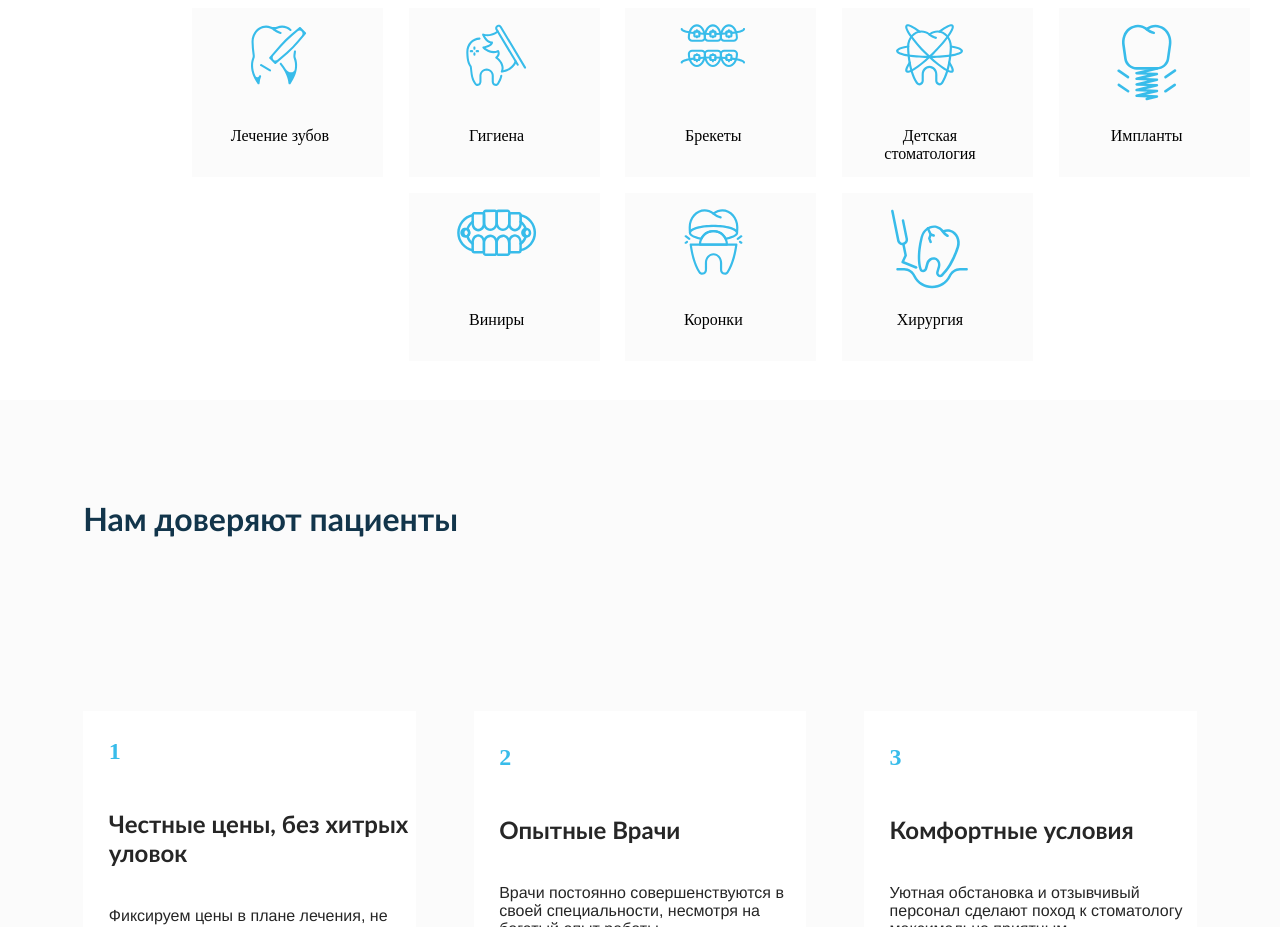
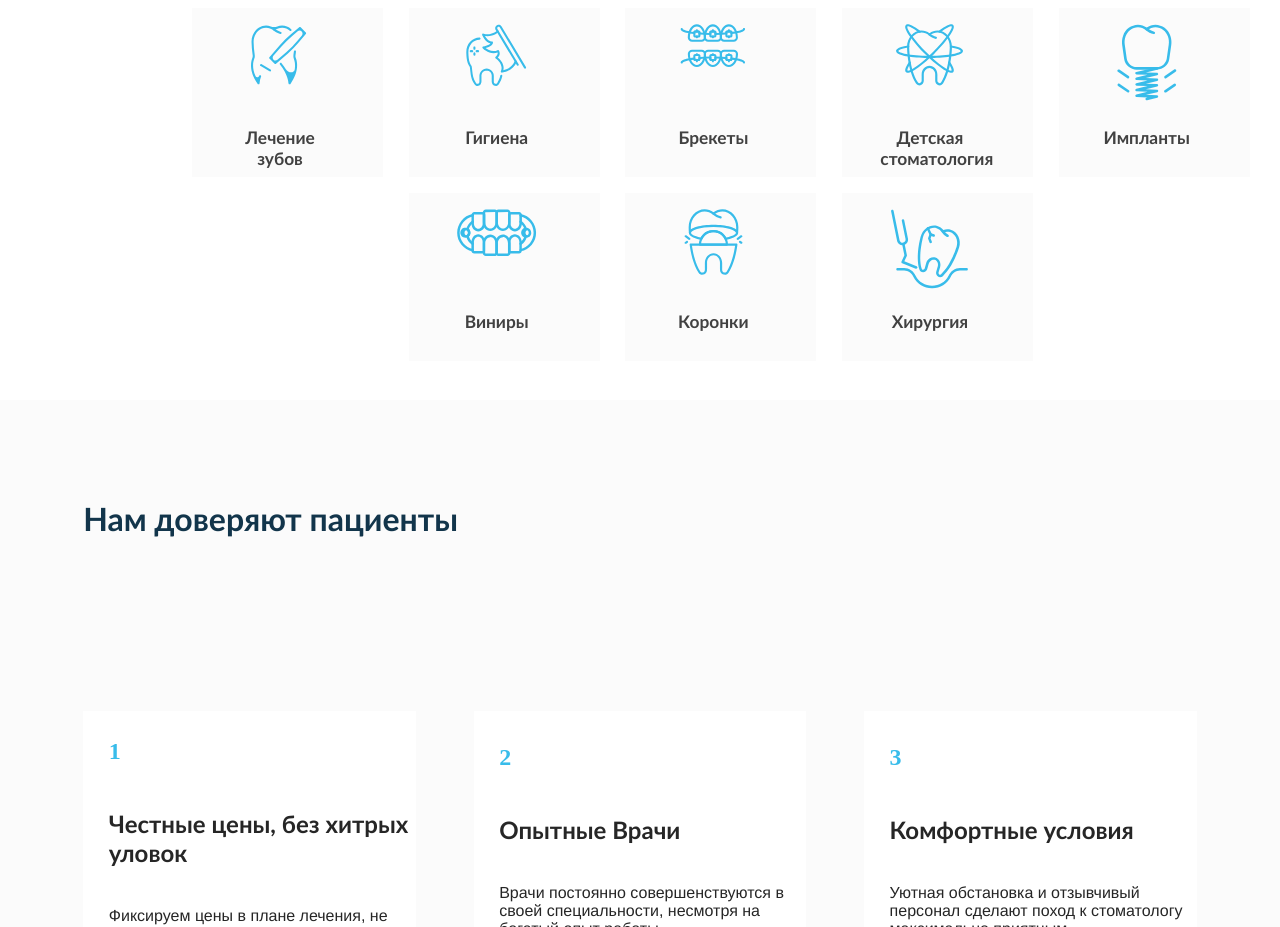
Before and after one commit to Evgenia0712/The_Dentistry, a plain HTML site: page index.html in a window 1280 px wide. Shown: the part 920-1847 px from the top of the page. Drawn offline with Linux system fonts and the light colour scheme.

Commit message:
feat: Стилизует текст в карточках блока 3

```diff
--- a/style/style.scss
+++ b/style/style.scss
@@ -55,3 +55,10 @@ body {
     font-weight: bold;
     font-size: 1.875vw;
 }
+
+.cards__wr-title {
+    font-family: $font-stack-1;
+    font-weight: bold;
+    font-size: 1.35417vw;
+    color: $color-dark-gray;
+}
```
Also changed, not shown: style/style.css, 1 other file.
